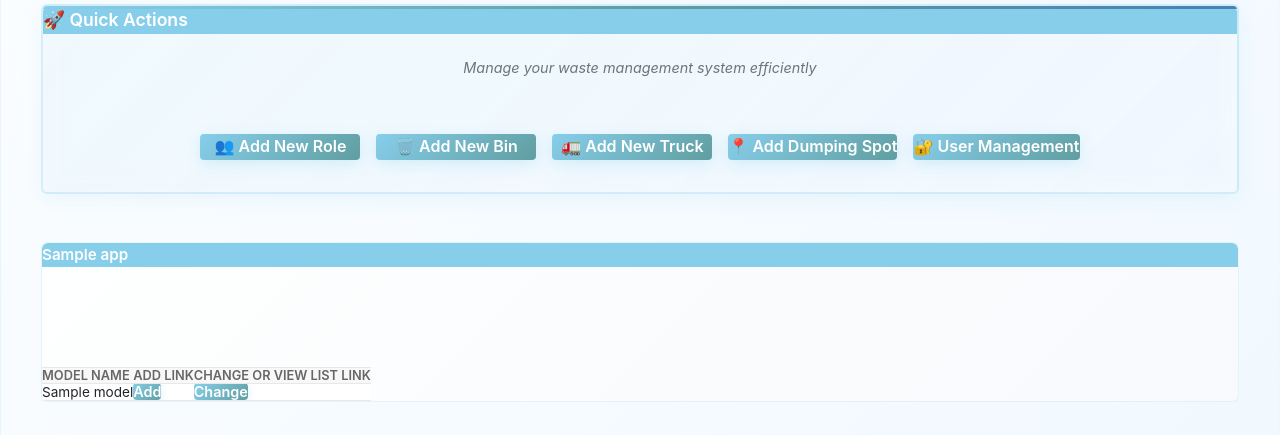
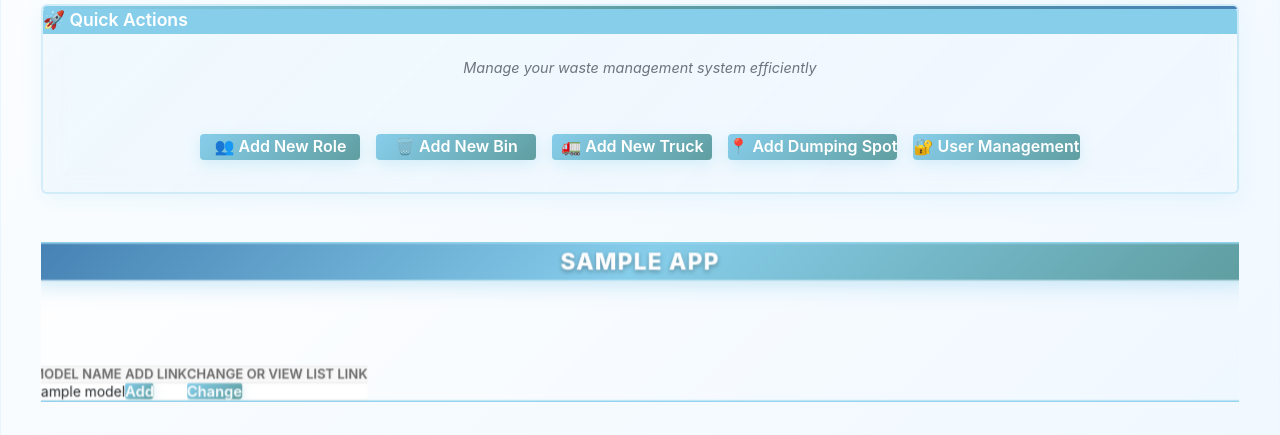
Before and after one commit to jamstanleyambe/smart-waste-management-main, a Django app: template templates/admin/index.html in a window 1280 px wide. Shown: the part 877-1312 px from the top of the page. Run offline with Django 4.2, Linux system fonts and the light colour scheme; the template is opened without the code that fills it: most values are stand-ins (such as "Sample title", 1, 10 or a date in 2020).

Commit message:
🎨 Enhanced Authentication & Authorization Heading Styling
✨ Professional Heading Enhancements:
- Enhanced app module headings with gradient backgrounds
- Special emphasis for Authentication & Authorization section
- Larger font size (1.4rem) and bold weight (800) for main heading
- Uppercase text transform with letter spacing for prominence
- Enhanced gradient background with deeper colors
- Added decorative lock icon (🔐) badge for security emphasis
- Special border styling (3px solid) for the first module
- Enhanced box shadow and scaling effects
- Improved text shadow for better readability
- Hover animations with gradient transitions
- Professional color scheme with sky blue gradients

🎯 Result: Authentication and Authorization heading now stands out prominently with professional, security-focused styling

```diff
--- a/templates/admin/base_site.html
+++ b/templates/admin/base_site.html
@@ -1185,6 +1185,99 @@
         font-style: italic;
     }
 
+    /* Authentication and Authorization Heading Styling */
+    .app-list .module h2 {
+        background: linear-gradient(135deg, var(--primary-color) 0%, #5f9ea0 50%, #4682b4 100%);
+        color: white;
+        font-weight: 700;
+        font-size: 1.3rem;
+        padding: 1.5rem 2rem;
+        margin: 0;
+        border-radius: 6px 6px 0 0;
+        text-align: center;
+        text-shadow: 0 2px 4px rgba(0, 0, 0, 0.3);
+        position: relative;
+        overflow: hidden;
+        box-shadow: 0 4px 12px rgba(135, 206, 235, 0.3);
+        transition: all 0.3s ease;
+    }
+
+    /* Special emphasis for Authentication and Authorization */
+    .app-list .module h2:first-of-type {
+        background: linear-gradient(135deg, #4682b4 0%, var(--primary-color) 50%, #5f9ea0 100%);
+        font-size: 1.4rem;
+        font-weight: 800;
+        letter-spacing: 0.05em;
+        text-transform: uppercase;
+        box-shadow: 0 6px 20px rgba(135, 206, 235, 0.4);
+    }
+
+    /* Enhanced styling for all app module headings */
+    .app-list .module h2 {
+        background: linear-gradient(135deg, var(--primary-color) 0%, #5f9ea0 50%, #4682b4 100%);
+        color: white;
+        font-weight: 700;
+        font-size: 1.2rem;
+        padding: 1.5rem 2rem;
+        margin: 0;
+        border-radius: 6px 6px 0 0;
+        text-align: center;
+        text-shadow: 0 2px 4px rgba(0, 0, 0, 0.3);
+        position: relative;
+        overflow: hidden;
+        box-shadow: 0 4px 12px rgba(135, 206, 235, 0.3);
+        transition: all 0.3s ease;
+    }
+
+    /* Special styling for the first module (usually Authentication and Authorization) */
+    .app-list .module:first-child {
+        border: 3px solid var(--primary-color);
+        box-shadow: 0 10px 30px rgba(135, 206, 235, 0.25);
+        background: linear-gradient(135deg, rgba(255, 255, 255, 0.98) 0%, rgba(240, 248, 255, 0.98) 100%);
+        transform: scale(1.02);
+        position: relative;
+        z-index: 2;
+    }
+
+    .app-list .module:first-child::before {
+        content: '🔐';
+        position: absolute;
+        top: -10px;
+        right: -10px;
+        font-size: 2rem;
+        background: var(--primary-color);
+        color: white;
+        border-radius: 50%;
+        width: 50px;
+        height: 50px;
+        display: flex;
+        align-items: center;
+        justify-content: center;
+        box-shadow: 0 4px 12px rgba(135, 206, 235, 0.4);
+        z-index: 3;
+    }
+
+    .app-list .module h2::before {
+        content: '';
+        position: absolute;
+        top: 0;
+        left: -100%;
+        width: 100%;
+        height: 100%;
+        background: linear-gradient(90deg, transparent, rgba(255, 255, 255, 0.2), transparent);
+        transition: left 0.5s ease;
+    }
+
+    .app-list .module:hover h2::before {
+        left: 100%;
+    }
+
+    .app-list .module:hover h2 {
+        background: linear-gradient(135deg, #5f9ea0 0%, #4682b4 50%, var(--primary-color) 100%);
+        transform: translateY(-2px);
+        box-shadow: 0 6px 20px rgba(135, 206, 235, 0.4);
+    }
+
     .quick-actions-module {
         background: linear-gradient(135deg, rgba(135, 206, 235, 0.08) 0%, rgba(240, 248, 255, 0.12) 100%);
         border: 2px solid rgba(135, 206, 235, 0.3);
```
